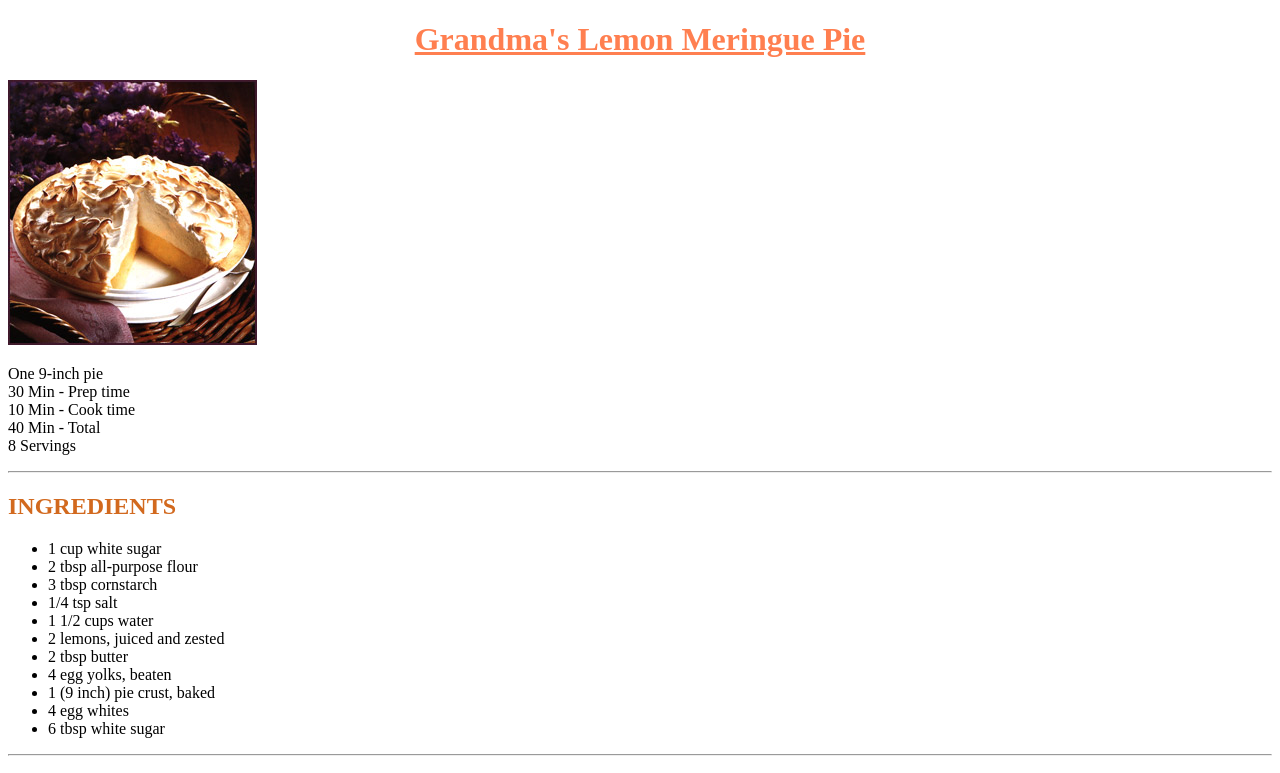
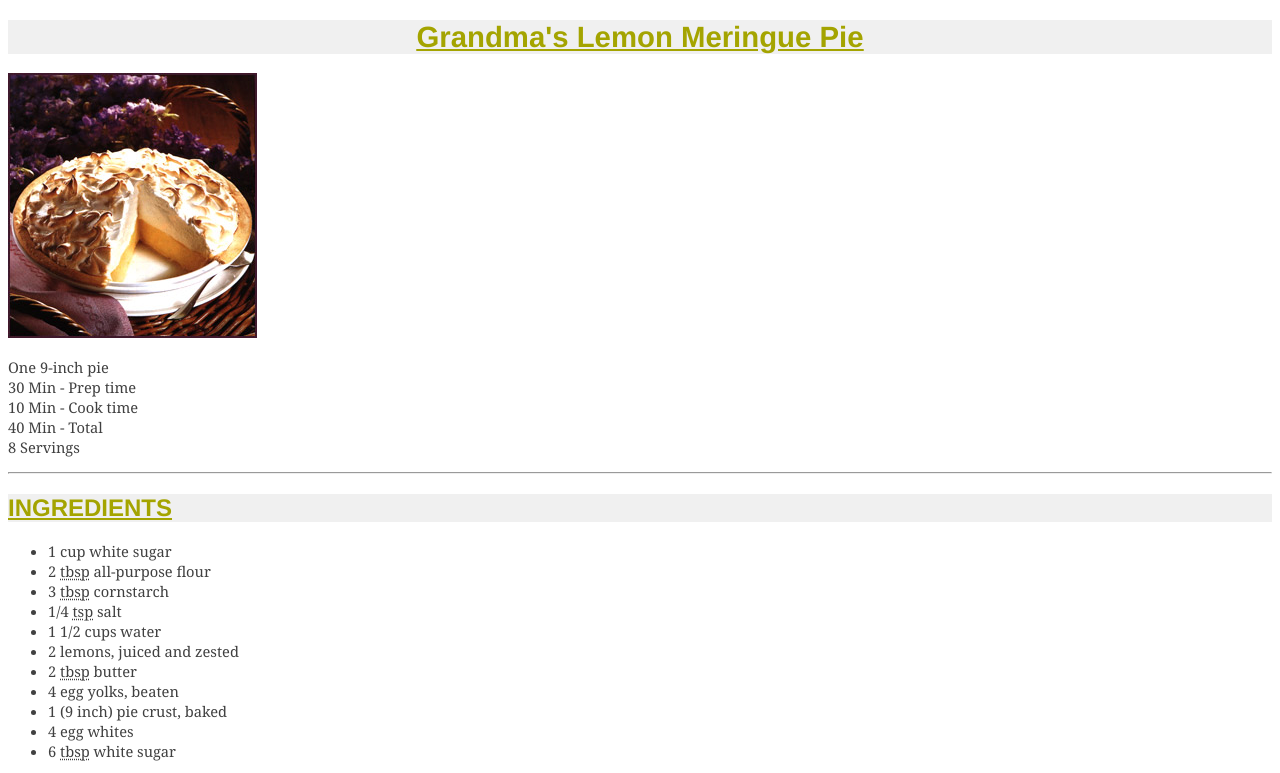
Before and after one commit to Awetey/myFirstRepo, a plain HTML site: page Recipe2.html in a window 1280 px wide. Shown: the top 773 px of the page. Drawn offline with Linux system fonts and the light colour scheme.

Commit message:
recipe update a

```diff
--- a/Recipe2.css
+++ b/Recipe2.css
@@ -1,10 +1,24 @@
-h2{
-    font: bold;
-    color: chocolate;
+body{
+    background-color: white;
+    color: #404040;
+    font-size: 11pt;
+    font-family: Georgia, Garamond,serif ;
+}
+h2,h1{
+    font-family:Lucida,"Sans Unicode", Helvetica, Arial,"sans-serif font";
+    color: #A4A400;
     text-align: left;
+    background-color: #F0F0F0;
+    font-size: 18pt;
+    text-decoration: underline;
 }
 h1{
-    font: bold;
-    color: coral;
     text-align: center;
+    font-size: 22pt;
 }
+a{
+    color: #A4A400;
+}
+.edit{
+    text-decoration: line-through;
+}
--- a/Recipe2.html
+++ b/Recipe2.html
@@ -23,16 +23,16 @@
     <h2>INGREDIENTS</h2>
     <ul>
         <li>1 cup white sugar</li>
-        <li>2 tbsp all-purpose flour</li>
-        <li>3 tbsp cornstarch</li>
-        <li>1/4 tsp salt</li>
+        <li>2 <abbr title="tablespoons">tbsp</abbr>  all-purpose flour</li>
+        <li>3 <abbr title="tablespoons">tbsp</abbr> cornstarch</li>
+        <li>1/4 <abbr title="teaspoon">tsp</abbr> salt</li>
         <li> 1 1/2 cups water</li>
         <li>2 lemons, juiced and zested</li>
-        <li>2 tbsp butter</li>
+        <li>2 <abbr title="tablespoons">tbsp</abbr> butter</li>
         <li> 4 egg yolks, beaten</li>
         <li> 1 (9 inch) pie crust, baked</li>
         <li>4 egg whites</li>
-        <li> 6 tbsp white sugar</li>
+        <li> 6 <abbr title="tablespoons">tbsp</abbr> white sugar</li>
     </ul>
     <hr/>
 
@@ -62,7 +62,7 @@
     </ol>
     <p>
         This is our favorite recipe here at Granny's Pies. It has been enjoyed by pie fans for many years. It's Granny's favorite! We hope you'll find that this recipe
-         is delicious and also easy to follow; it's a piece of cake pie!
+         is delicious and also easy to follow; it's a piece of <span class="edit" > cake </span>  pie!
     </p>
     <hr/>
     <h2>USER COMMENTS</h2>
--- a/recipe.css
+++ b/recipe.css
@@ -3,7 +3,7 @@ body{
     font-size: 11pt;
     width: 1024px;
     margin: 0 auto;
-    background-color:yellowgreen;
+    background-color: #F0F0F0;
     background-image: url('../../images/silverware.jpg');
     background-repeat: repeat;
     background-position: center center;
```
